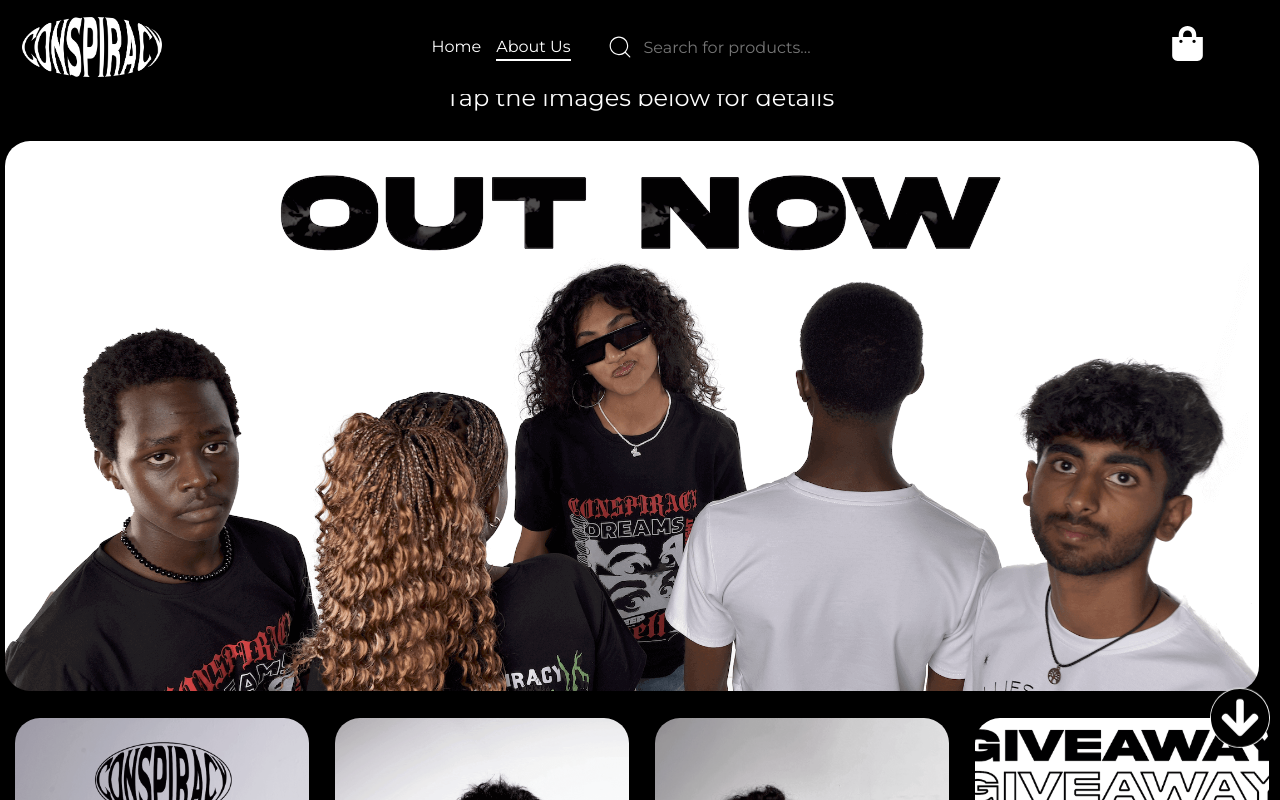
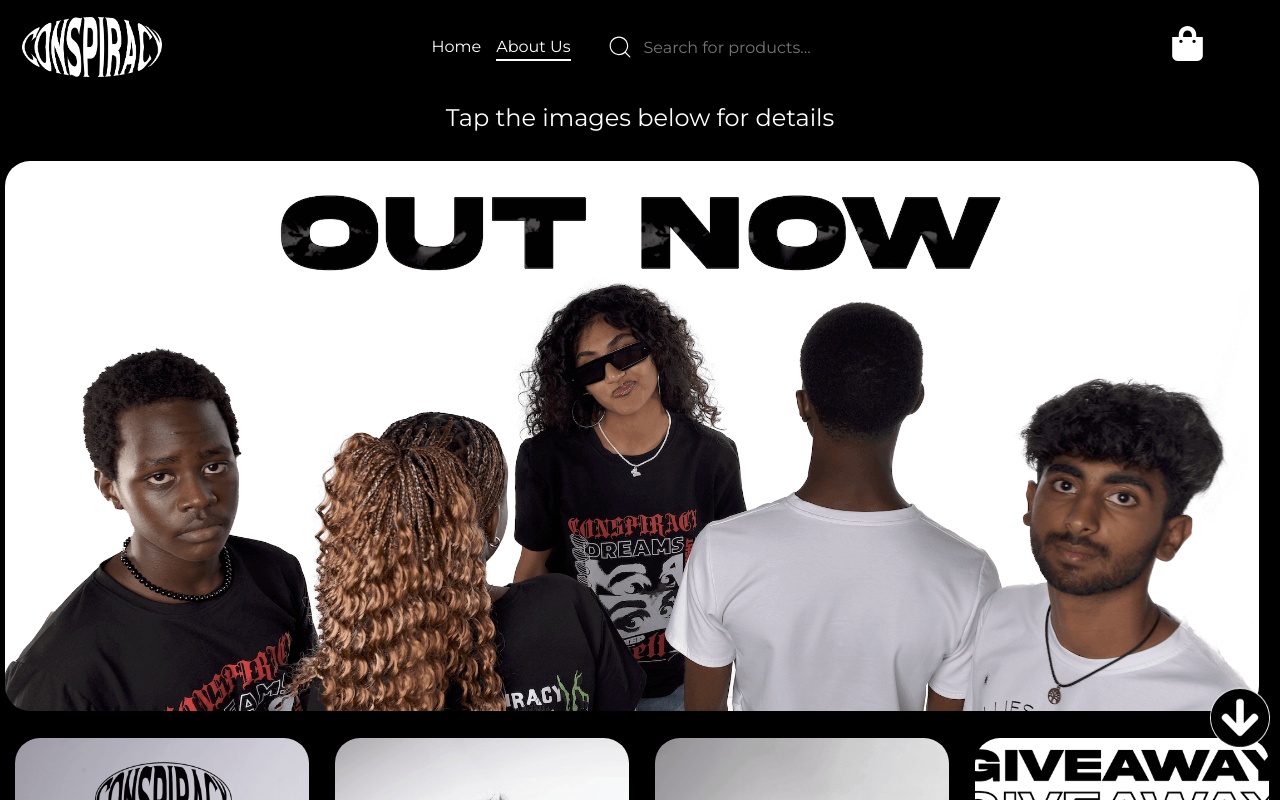
Before and after one commit to Josh-The-Developapa/Conspiracy-UG, a React (Vite) app: page /about in a window 1280 px wide. Shown: the top 800 px of the page. Built offline with nearby package versions, Linux system fonts and the light colour scheme.

Commit message:
Committed

```diff
--- a/src/pages/About/About.jsx
+++ b/src/pages/About/About.jsx
@@ -23,7 +23,7 @@ const About = () => {
           alignItems: 'center',
           marginLeft: '10px',
           marginRight: '10px',
-          marginTop: '60px',
+          marginTop: '80px',
         }}
       >
         <h2 style={{ marginLeft: '15px', marginRight: '15px' }}>
```
